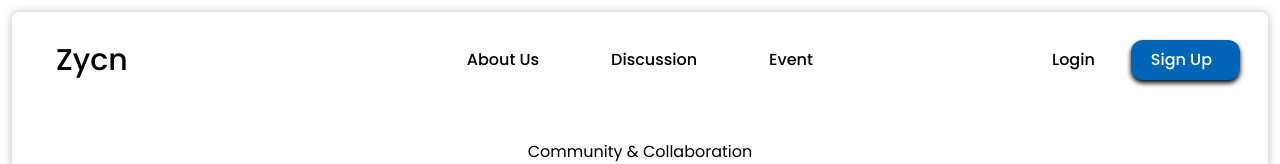
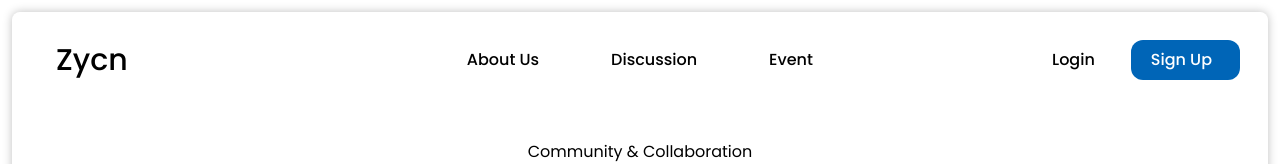
Before and after one commit to RIKO-FERNANDA-S/validnesia, a Next.js app: page / in a window 1280 px wide. Shown: the top 164 px of the page. Built offline with nearby package versions, Linux system fonts and the light colour scheme.

Commit message:
percobaan git push linux

```diff
--- a/src/app/components/UI/btnSignUp.tsx
+++ b/src/app/components/UI/btnSignUp.tsx
@@ -4,7 +4,7 @@ import React from 'react'
 
 function btnSignUp() {
   return (
-    <main className="flex py-2 px-5 bg-[#0065B7] justify-center items-center rounded-xl shadow-button ">
+    <main className="flex py-2 px-5 bg-[#0065B7] justify-center items-center rounded-xl hover:shadow-button ">
       <Link href="/404">
     <h1 className="mr-2 text-white ">Sign Up</h1>
       </Link>
```
